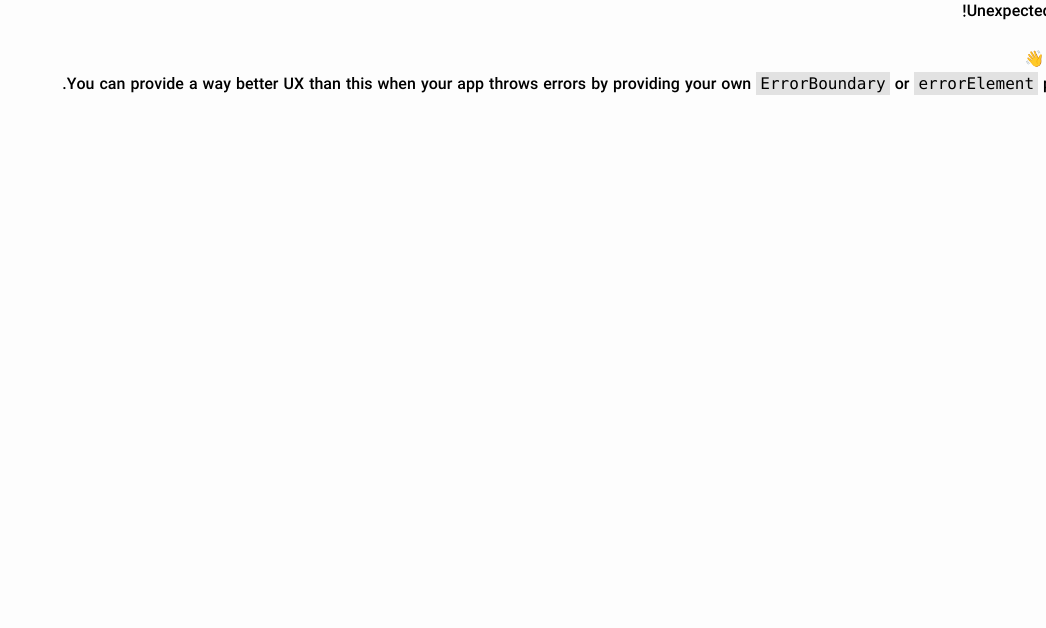
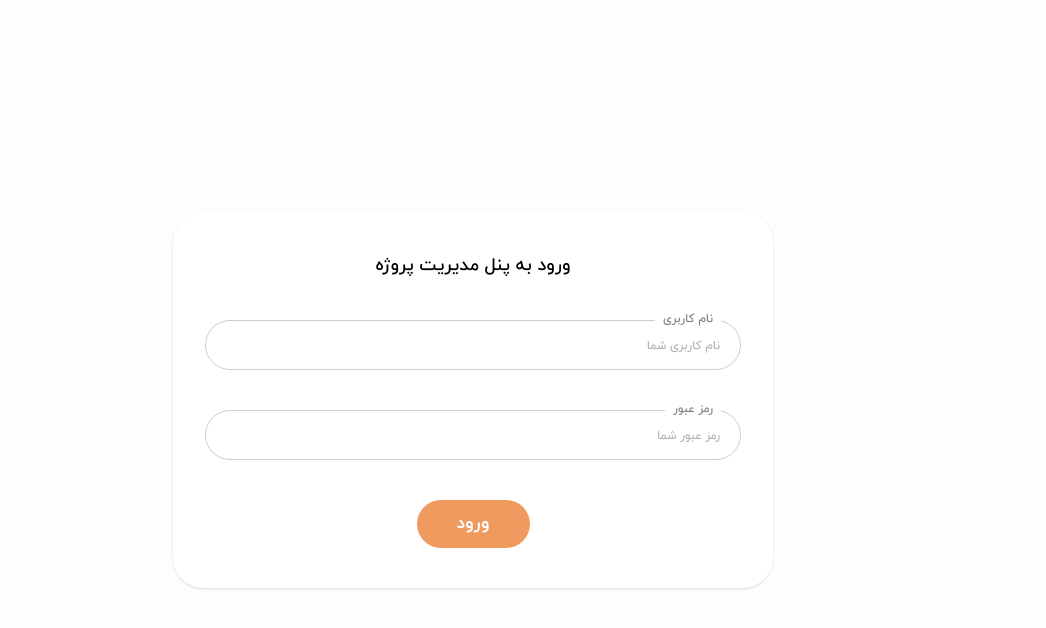
Before and after one commit to khosrotabar/points-managment, a React (Vite) app: page /login in a window 1280 px wide. Before the commit this address had no page. Shown: the top 628 px of the page, without its empty margins (234-1280 px from the left). Built offline with nearby package versions, Linux system fonts and the light colour scheme.

Commit message:
update codes

```diff
--- a/src/App.tsx
+++ b/src/App.tsx
@@ -2,6 +2,7 @@ import { HelmetProvider } from "react-helmet-async";
 import { createBrowserRouter, RouterProvider } from "react-router-dom";
 import Home from "./pages/home/page";
 import PointsManager from "./pages/points-manager/page";
+import Login from "./pages/login/page";
 
 function App() {
   const router = createBrowserRouter([
@@ -12,6 +13,10 @@ function App() {
     {
       path: "/points",
       element: <PointsManager />,
+    },
+    {
+      path: "/login",
+      element: <Login />,
     },
   ]);
 
--- /dev/null
+++ b/src/config/index.ts
@@ -0,0 +1 @@
+export const BASE_API_URL = "api.sobhe.ir:8006/api";
--- /dev/null
+++ b/src/lib/axios.ts
@@ -0,0 +1,25 @@
+import Axios from "axios";
+import { BASE_API_URL } from "@/config";
+import { loginProps } from "@/shared/types";
+
+const axios = Axios.create({
+  baseURL: BASE_API_URL,
+  headers: {
+    "Content-Type": "application/json",
+  },
+});
+
+export const login = async ({ username, password }: loginProps) => {
+  try {
+    const loginDate = {
+      username: username,
+      password: password,
+    };
+    const response = await axios.post("/login/", { loginDate });
+    localStorage.setItem("Authorization", response.data);
+    return true;
+  } catch (err) {
+    console.log(err);
+    return false;
+  }
+};
--- /dev/null
+++ b/src/pages/login/page.tsx
@@ -0,0 +1,80 @@
+import { useState } from "react";
+
+const Login = () => {
+  const [usernameInput, setUserNameInput] = useState<string>("");
+  const [passwordInput, setPasswordInput] = useState<string>("");
+  const [usernameEror, setUsernameError] = useState<boolean>(false);
+  const [passwordError, setPasswordError] = useState<boolean>(false);
+
+  const loginHandler = async () => {};
+
+  const usernameHandler = (event) => {
+    setUserNameInput(event.target.value);
+    setUsernameError(false);
+  };
+
+  const passwordHandler = (event) => {
+    setPasswordInput(event.target.value);
+    setPasswordError(false);
+  };
+
+  return (
+    <div className="flex h-screen w-full items-center justify-center">
+      <div className="flex h-auto w-full max-w-[600px] flex-col items-center gap-[40px] rounded-[30px] bg-white px-8 py-10 shadow">
+        <span className="text-lg font-normal text-[#000]">
+          ورود به پنل مدیریت پروژه
+        </span>
+        <form
+          className="flex h-full w-full flex-col items-center gap-[40px]"
+          onSubmit={loginHandler}
+        >
+          <div className="relative h-fit w-full">
+            <label
+              htmlFor="username"
+              className="absolute -top-[13px] right-5 bg-white px-2 py-1 text-xs text-[#7F8389]"
+            >
+              نام کاربری
+            </label>
+            <input
+              type="text"
+              name="username"
+              id="username"
+              className="w-full rounded-[25px] border-[1px] border-[#CDCDCD] bg-white px-5 py-3 text-base outline-none placeholder:text-xs placeholder:text-[#7F8389] placeholder:opacity-60"
+              autoComplete="off"
+              placeholder="نام کاربری شما"
+              value={usernameInput}
+              onChange={usernameHandler}
+            />
+            <span className="text-"></span>
+          </div>
+          <div className="relative h-fit w-full">
+            <label
+              htmlFor="username"
+              className="absolute -top-[13px] right-5 bg-white px-2 py-1 text-xs text-[#7F8389]"
+            >
+              رمز عبور
+            </label>
+            <input
+              type="password"
+              name="username"
+              id="username"
+              className="w-full rounded-[25px] border-[1px] border-[#CDCDCD] bg-white px-5 py-3 text-base outline-none placeholder:text-xs placeholder:text-[#7F8389] placeholder:opacity-60"
+              autoComplete="new-password"
+              placeholder="رمز عبور شما"
+              value={passwordInput}
+              onChange={passwordHandler}
+            />
+          </div>
+          <button
+            type="submit"
+            className="cursor-pointer rounded-full bg-[rgba(237,129,56,0.8)] px-[40px] py-[10px] text-lg font-bold text-white"
+          >
+            ورود
+          </button>
+        </form>
+      </div>
+    </div>
+  );
+};
+
+export default Login;
--- a/src/pages/points-manager/ui/points/Points.tsx
+++ b/src/pages/points-manager/ui/points/Points.tsx
@@ -21,7 +21,7 @@ const Points = () => {
           <span className="ml-[9px]">میانگین</span>
           <span>در یک نگاه</span>
         </div>
-        <div className="no-scrollbar flex h-full max-h-[615px] w-full flex-col gap-5 overflow-y-auto px-[58px] pb-10">
+        <div className="no-scrollbar flex max-h-[65vh] w-full flex-col gap-5 overflow-y-auto px-[58px] pb-10">
           {teams.map((item, index) => {
             const sprintsMean =
               (item.last_three_sprint +
--- a/src/pages/points-manager/ui/summary/slider/index.tsx
+++ b/src/pages/points-manager/ui/summary/slider/index.tsx
@@ -20,18 +20,34 @@ const SprintSlider: FC<SprintProps> = ({ total_sprint, current_sprint }) => {
     },
   };
 
+  const averageColorHandler = (average: number) => {
+    if (average <= 50) {
+      return "#D14085";
+    } else if (average > 50 && average <= 70) {
+      return "#F5B617";
+    } else if (average > 70) {
+      return "#00BA9F";
+    }
+  };
+
   return (
     <div className="flex w-full items-center gap-[10px]">
-      <span className="whitespace-nowrap text-sm">{percentage}%</span>
+      <span
+        className="whitespace-nowrap text-sm"
+        style={{ color: averageColorHandler(percentage) }}
+      >
+        {percentage}%
+      </span>
       <div className="relative h-[7px] w-full rounded-full bg-[#EAEAEA]">
         <motion.div
           variants={animation}
           initial="hidden"
           animate="visible"
-          className={
-            "absolute left-0 top-0 h-full w-[50px] rounded-full bg-[#00BA9F]"
-          }
-          style={{ width: `${percentage}%` }}
+          className={"absolute left-0 top-0 h-full w-[50px] rounded-full"}
+          style={{
+            width: `${percentage}%`,
+            backgroundColor: averageColorHandler(percentage),
+          }}
         ></motion.div>
       </div>
     </div>
--- a/src/shared/types.ts
+++ b/src/shared/types.ts
@@ -10,3 +10,8 @@ export type SprintProps = {
   sprint_name_part1?: string;
   sprint_name_part2?: string;
 };
+
+export interface loginProps {
+  username: string;
+  password: string;
+}
```
